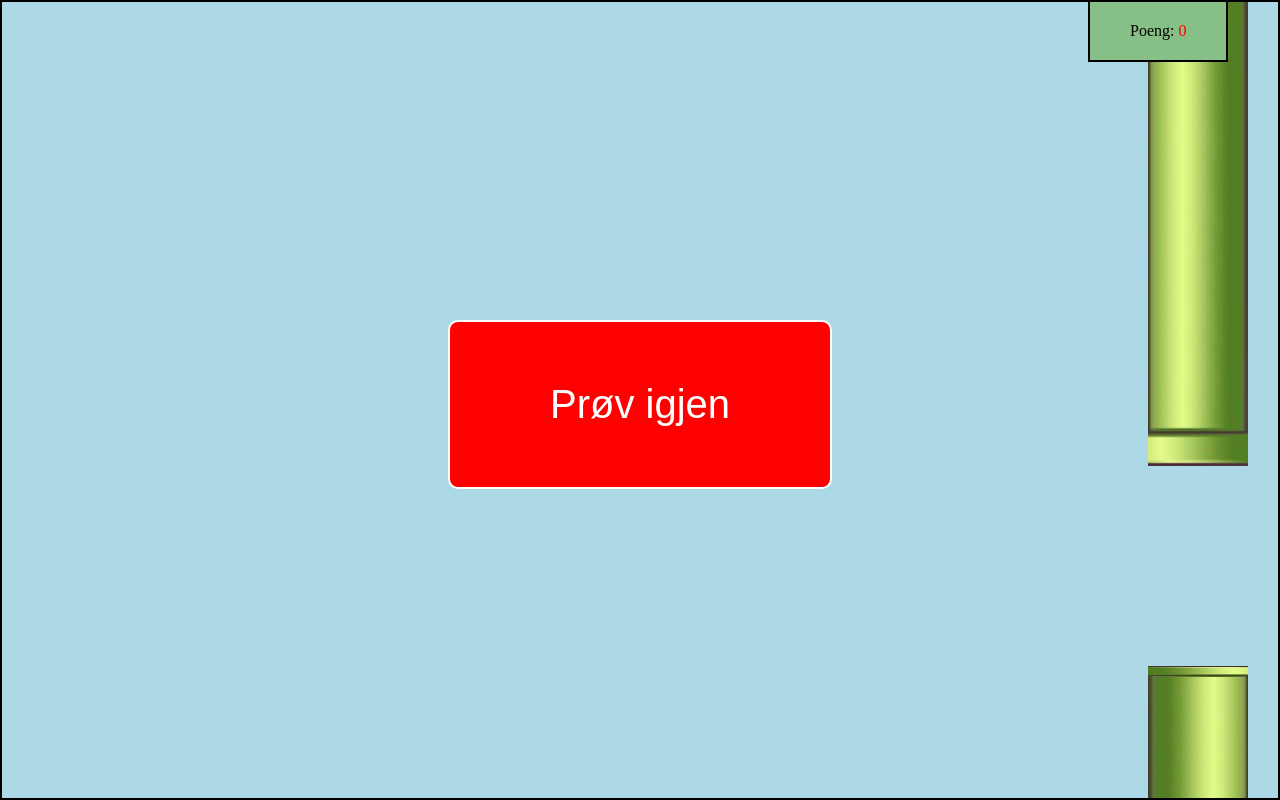
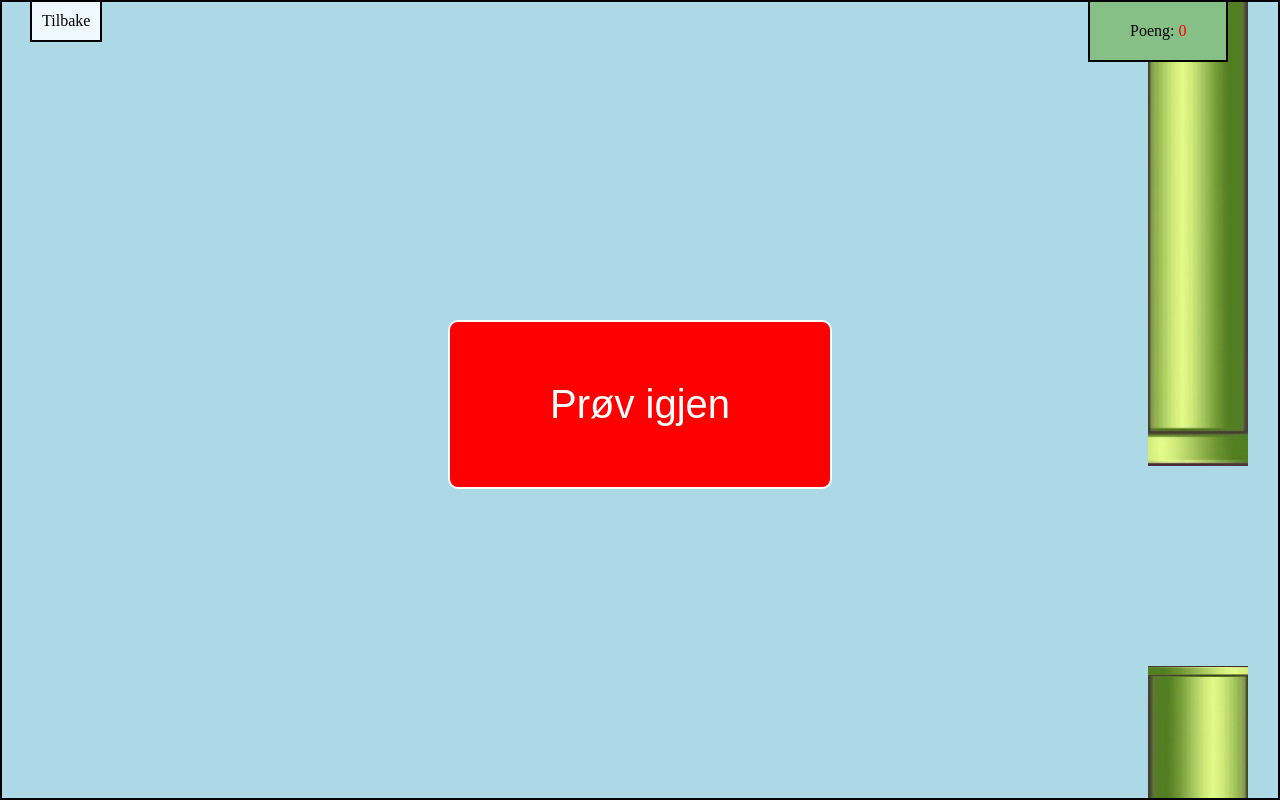
Before and after one commit to klaraud/Innlevering_juni, a plain HTML site: page spill.html in a window 1280 px wide. Drawn offline with Linux system fonts and the light colour scheme.

Commit message:
tilbake-knapp

```diff
--- a/spill.html
+++ b/spill.html
@@ -12,6 +12,11 @@
     <canvas id="canvas">
 
     </canvas>
+    <a href="index.html">
+        <div class="tilbake">
+            Tilbake
+        </div>
+    </a>
     <div id="poengDiv">
         <p>Poeng: <span id="poeng">0</span>
         </p>
--- a/style.css
+++ b/style.css
@@ -173,3 +173,15 @@ button{
 span{
     color: red;
 }
+
+.tilbake{
+    position: fixed;
+    z-index: 9;
+    right: 92%;
+    padding: 10px 10px;
+    top: 0%;
+    background-color: aliceblue;
+    border: 2px solid black;
+
+
+}
```
